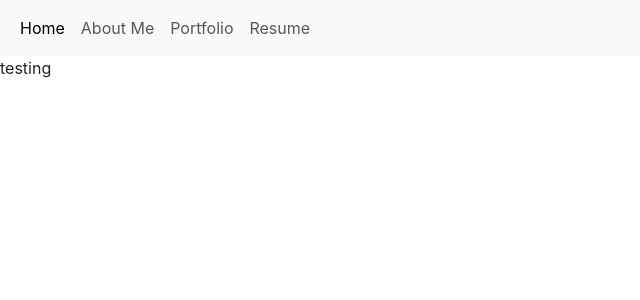
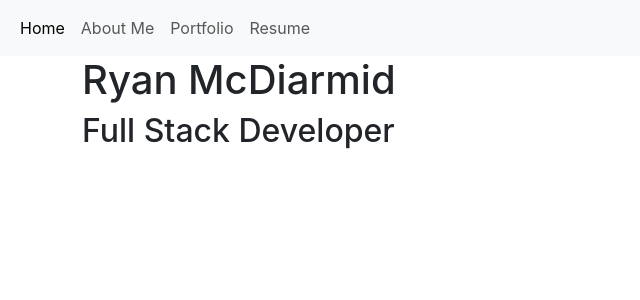
Before and after one commit to RyanMcd29/my-react-app, a React (Create React App) app: page / in a window 1280 px wide. Shown: the top 300 px of the page, without its empty margins (0-640 px from the left). Built offline with nearby package versions, Linux system fonts and the light colour scheme.

Commit message:
setup exports for pages

```diff
--- a/src/components/pages/About.js
+++ b/src/components/pages/About.js
@@ -0,0 +1,9 @@
+import React from "react";
+
+export default function About () {
+    return (
+        <div class="container">
+
+        </div>
+    )
+}
--- a/src/components/pages/Home.js
+++ b/src/components/pages/Home.js
@@ -1,7 +1,10 @@
 import React from "react";
 
-export default function() {
+export default function Home () {
     return (
-        <div>testing</div>
+        <div class="container">
+            <h1>Ryan McDiarmid</h1>
+            <h2>Full Stack Developer</h2>
+        </div>
     )
 }
--- a/src/components/pages/Portfolio.js
+++ b/src/components/pages/Portfolio.js
@@ -0,0 +1,9 @@
+import React from "react";
+
+export default function Portfolio () {
+    return (
+        <div class="container">
+
+        </div>
+    )
+}
--- a/src/components/pages/Resume.js
+++ b/src/components/pages/Resume.js
@@ -0,0 +1,9 @@
+import React from "react";
+
+export default function Resume () {
+    return (
+        <div class="container">
+
+        </div>
+    )
+}
```
